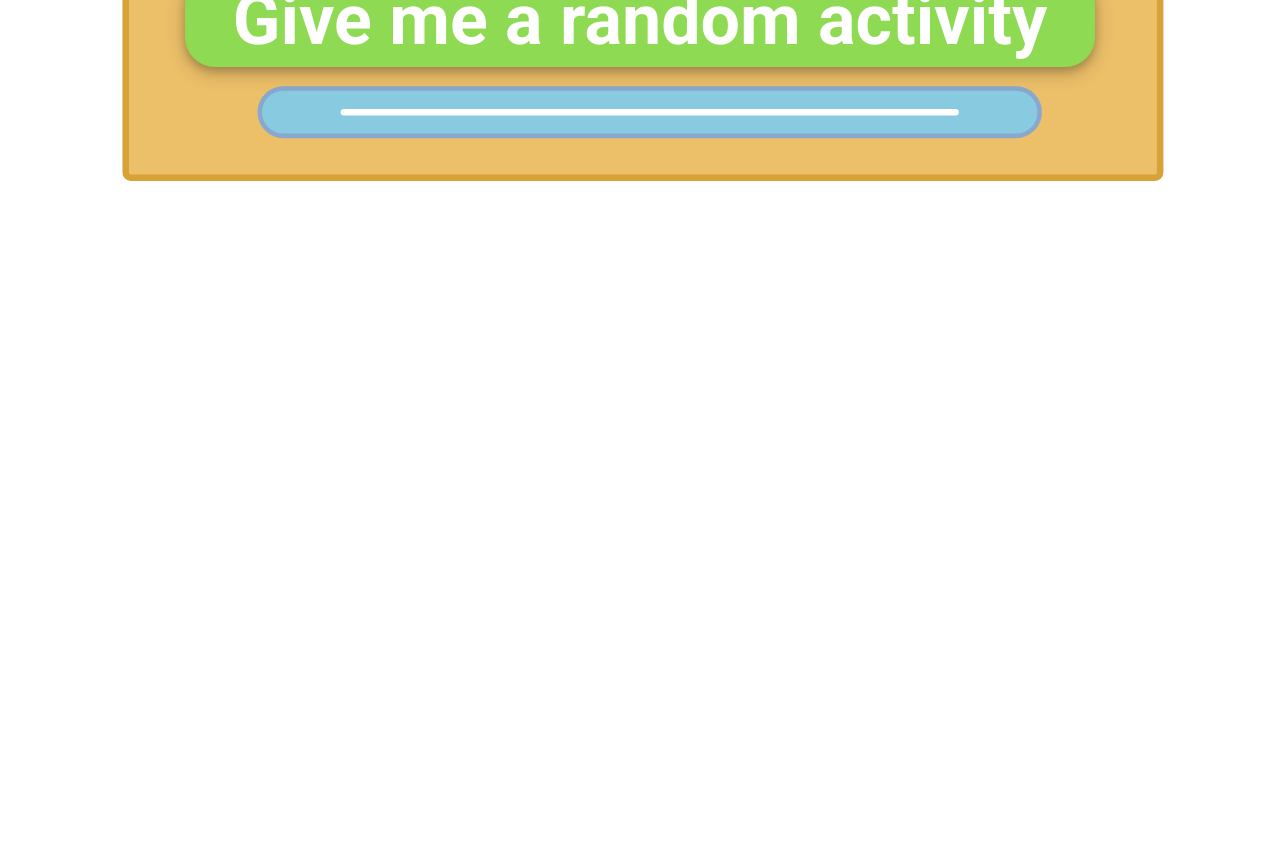
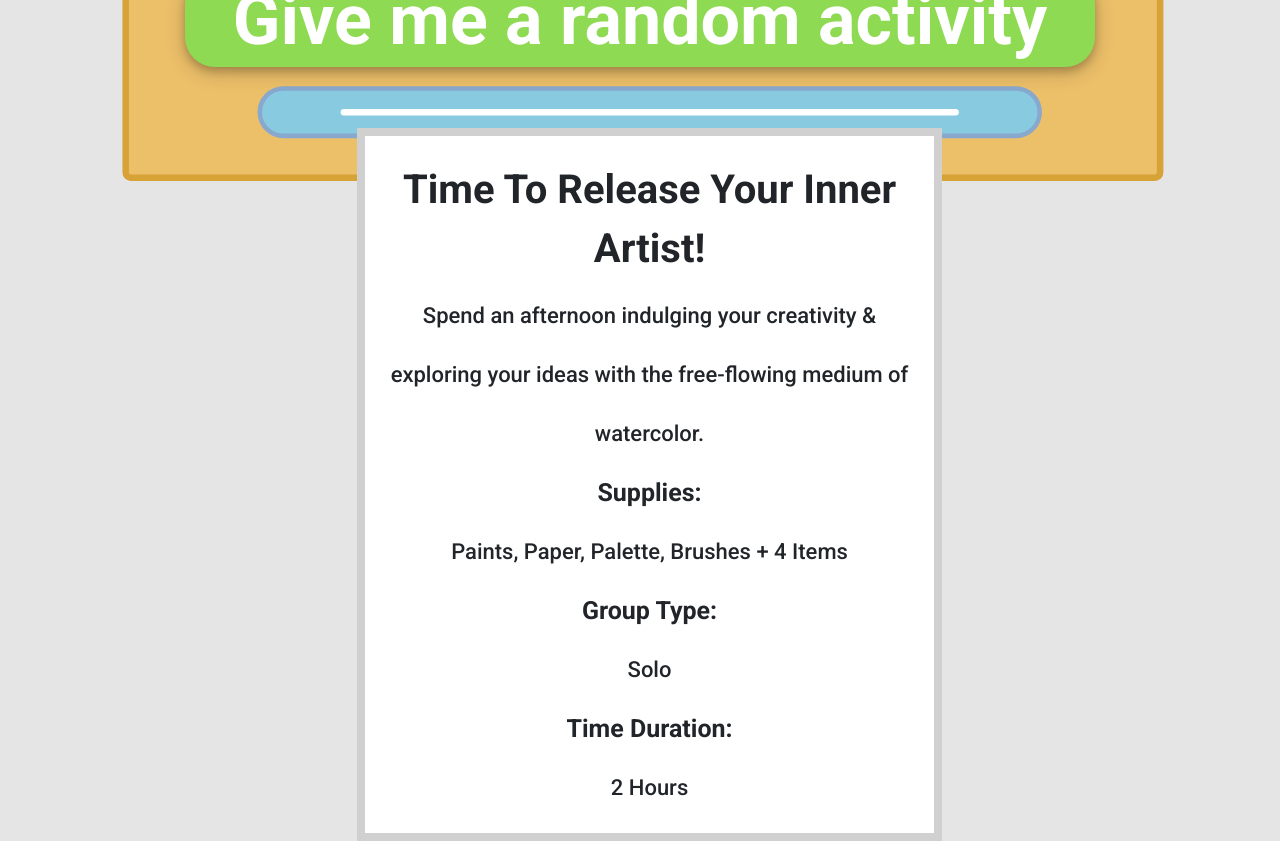
Before and after one commit to j-blaz3/hackathon-908, a React (Create React App) app: page / in a window 1280 px wide. Shown: the part 1320-2161 px from the top of the page. Before the commit the page ends 1609 px from the top, so only its background shows below. Built offline with nearby package versions, Linux system fonts and the light colour scheme.

Commit message:
Adds activity ticket

```diff
--- a/src/components/Activity/Activity.css
+++ b/src/components/Activity/Activity.css
@@ -1,3 +1,8 @@
+.activity-body {
+  width: 100%;
+  height: 100%;
+}
+
 .bubble {
   background-image: url("../../assets/bubble.svg");
   background-size: contain;
@@ -43,6 +48,9 @@
 }
 
 .slot-text-container {
+  display: flex;
+  justify-content: center;
+  align-items: center;
   height: 100%;
   background: #ffffff;
   border: 10px solid #a791ff;
@@ -50,8 +58,11 @@
   margin: 20px;
 }
 
-.hidden {
-  display: none;
+.activity-text {
+  font-family: "Rowdies", cursive;
+  font-weight: normal;
+  font-size: 46px;
+  line-height: 57px;
 }
 
 .slot-btn-row {
@@ -61,12 +72,58 @@
 
 .activity-btn {
   width: 70%;
-  background-color: #8FDA53;
+  background-color: #8fda53;
   border-radius: 30px;
   box-shadow: 0 4px 8px 0 rgba(0, 0, 0, 0.2), 0 6px 20px 0 rgba(0, 0, 0, 0.19);
   color: #fff;
-  font-family: 'Roboto', sans-serif;
+  font-family: "Roboto", sans-serif;
   font-weight: bold;
   font-size: 70px;
   line-height: 80px;
 }
+
+.activity-ticket {
+  background: #ffffff;
+  border: 8px solid #d0d0d0;
+  width: 46%;
+  position: relative;
+  top: 51%;
+  left: 27.75%;
+  margin-bottom: 50px;
+}
+
+.activity-ticket h5 {
+  font-family: "Roboto", sans-serif;
+  font-weight: bold;
+  font-size: 40px;
+  line-height: 59px;
+  margin: 0;
+}
+
+.ticket-text-body {
+  font-family: "Roboto", sans-serif;
+  font-weight: medium;
+  font-size: 22px;
+  line-height: 59px;
+  margin: 0;
+}
+
+.ticket-text-bold {
+  font-family: "Roboto", sans-serif;
+  font-weight: bold;
+  font-size: 25px;
+  line-height: 59px;
+  margin: 0;
+}
+
+.ticket-text-medium {
+  font-family: "Roboto", sans-serif;
+  font-weight: medium;
+  font-size: 22px;
+  line-height: 59px;
+  margin: 0;
+}
+
+.hidden {
+  display: none;
+}
--- a/src/components/Activity/Activity.js
+++ b/src/components/Activity/Activity.js
@@ -41,7 +41,7 @@ class Activity extends React.Component {
       );
     } else {
       return (
-        <>
+        <div className="activity-body">
           <div className="bubble"></div>
           <div className="slot-machine">
             <div className="row slot-upper-row">
@@ -83,8 +83,21 @@ class Activity extends React.Component {
                 Give me a random activity
               </button>
             </div>
+            <div className="activity-ticket text-center p-3">
+              <h5 className="p-2">Time To Release Your Inner Artist!</h5>
+              <p className="ticket-text-body">
+                Spend an afternoon indulging your creativity & exploring your
+                ideas with the free-flowing medium of watercolor.
+              </p>
+              <p className="ticket-text-bold">Supplies:</p>
+              <p className="ticket-text-medium">Paints, Paper, Palette, Brushes + 4 Items</p>
+              <p className="ticket-text-bold">Group Type:</p>
+              <p className="ticket-text-medium">Solo</p>
+              <p className="ticket-text-bold">Time Duration:</p>
+              <p className="ticket-text-medium">2 Hours</p>
+            </div>
           </div>
-        </>
+        </div>
       );
     }
   }
--- a/src/seedActivities.js
+++ b/src/seedActivities.js
@@ -3,7 +3,7 @@ const seedActivities = [
     activity: "Watercolor",
     category: "Art/Crafts",
     outdoorIndoor: "Indoor",
-    length: "2 hours",
+    length: "2 hrs",
     people: "Myself",
     video:
       '<iframe width="560" height="315" src="https://www.youtube.com/embed/jyO1jQh4RHw" frameborder="0" allow="accelerometer; autoplay; clipboard-write; encrypted-media; gyroscope; picture-in-picture" allowfullscreen></iframe>',
@@ -12,7 +12,7 @@ const seedActivities = [
     activity: "Drawing",
     category: "Art/Crafts",
     outdoorIndoor: "Indoor",
-    length: "1 hours",
+    length: "1 hrs",
     people: "Myself",
     video: "",
   },
@@ -20,7 +20,7 @@ const seedActivities = [
     activity: "Painting",
     category: "Art/Crafts",
     outdoorIndoor: "Indoor",
-    length: "2 hours",
+    length: "2 hrs",
     people: "Myself",
     video: "",
   },
@@ -28,7 +28,7 @@ const seedActivities = [
     activity: "Learn Spanish",
     category: "Learning",
     outdoorIndoor: "Indoor",
-    length: "4 hours",
+    length: "4 hrs",
     people: "Myself",
     video: "",
   },
@@ -36,7 +36,7 @@ const seedActivities = [
     activity: "Learn French",
     category: "Learning",
     outdoorIndoor: "Indoor",
-    length: "4 hours",
+    length: "4 hrs",
     people: "Myself",
     video: "",
   },
@@ -44,7 +44,7 @@ const seedActivities = [
     activity: "Learn German",
     category: "Learning",
     outdoorIndoor: "Indoor",
-    length: "4 hours",
+    length: "4 hrs",
     people: "Myself",
     video: "",
   },
@@ -52,7 +52,7 @@ const seedActivities = [
     activity: "Learn Italian",
     category: "Learning",
     outdoorIndoor: "Indoor",
-    length: "4 hours",
+    length: "4 hrs",
     people: "Myself",
     video: "",
   },
@@ -60,7 +60,7 @@ const seedActivities = [
     activity: "Bake Brownies",
     category: "Cooking",
     outdoorIndoor: "Indoor",
-    length: "30 minutes",
+    length: "30 min",
     people: "Myself",
     video: "",
   },
@@ -68,7 +68,7 @@ const seedActivities = [
     activity: "Bake Bread",
     category: "Cooking",
     outdoorIndoor: "Indoor",
-    length: "2 hours",
+    length: "2 hrs",
     people: "Myself",
     video: "",
   },
@@ -76,7 +76,7 @@ const seedActivities = [
     activity: "Make Sourdough",
     category: "Cooking",
     outdoorIndoor: "Indoor",
-    length: "2 hours",
+    length: "2 hrs",
     people: "Myself",
     video: "",
   },
@@ -84,7 +84,7 @@ const seedActivities = [
     activity: "Make Pasta",
     category: "Cooking",
     outdoorIndoor: "Indoor",
-    length: "2 hours 30 minutes",
+    length: "2.5 hrs",
     people: "Myself",
     video: "",
   },
@@ -92,7 +92,7 @@ const seedActivities = [
     activity: "Make A Hamburger",
     category: "Cooking",
     outdoorIndoor: "Indoor",
-    length: "30 minutes",
+    length: "30 min",
     people: "Myself",
     video: "",
   },
@@ -100,7 +100,7 @@ const seedActivities = [
     activity: "Learn Calligraphy",
     category: "Writing",
     outdoorIndoor: "Indoor",
-    length: "1 hour",
+    length: "1 hrs",
     people: "Myself",
     video: "",
   },
@@ -108,7 +108,7 @@ const seedActivities = [
     activity: "Knitting",
     category: "Art/Crafts",
     outdoorIndoor: "Indoor",
-    length: "3 hours",
+    length: "3 hrs",
     people: "Myself",
     video: "",
   },
@@ -116,7 +116,7 @@ const seedActivities = [
     activity: "Crocheting",
     category: "Art/Crafts",
     outdoorIndoor: "Indoor",
-    length: "3 hours",
+    length: "3 hrs",
     people: "Myself",
     video: "",
   },
@@ -124,7 +124,7 @@ const seedActivities = [
     activity: "Video Chat With Friend",
     category: "Social",
     outdoorIndoor: "Indoor",
-    length: "30 minutes",
+    length: "30 min",
     people: "1 Friend",
     video: "",
   },
@@ -132,7 +132,7 @@ const seedActivities = [
     activity: "Video Chat With Family",
     category: "Social",
     outdoorIndoor: "Indoor",
-    length: "30 minutes",
+    length: "30 min",
     people: "1 Friend",
     video: "",
   },
@@ -140,7 +140,7 @@ const seedActivities = [
     activity: "Video Games",
     category: "Electronic",
     outdoorIndoor: "Indoor",
-    length: "1 hour",
+    length: "1 hrs",
     people: "Myself",
     video: "",
   },
@@ -148,7 +148,7 @@ const seedActivities = [
     activity: "Board Games",
     category: "Social",
     outdoorIndoor: "Indoor",
-    length: "2 hour 30 minutes",
+    length: "2.5 hrs",
     people: "1 Friend",
     video: "",
   },
@@ -156,7 +156,7 @@ const seedActivities = [
     activity: "Bike Ride",
     category: "Fitness",
     outdoorIndoor: "Outdoor",
-    length: "1 hour",
+    length: "1 hrs",
     people: "Myself",
     video: "",
   },
@@ -164,7 +164,7 @@ const seedActivities = [
     activity: "Walking",
     category: "Fitness",
     outdoorIndoor: "Outdoor",
-    length: "30 minutes",
+    length: "30 min",
     people: "Myself",
     video: "",
   },
@@ -172,7 +172,7 @@ const seedActivities = [
     activity: "Rollerblading",
     category: "Fitness",
     outdoorIndoor: "Outdoor",
-    length: "30 minutes",
+    length: "30 min",
     people: "Myself",
     video: "",
   },
@@ -180,7 +180,7 @@ const seedActivities = [
     activity: "Running",
     category: "Fitness",
     outdoorIndoor: "Outdoor",
-    length: "30 minutes",
+    length: "30 min",
     people: "Myself",
     video: "",
   },
@@ -188,7 +188,7 @@ const seedActivities = [
     activity: "Hiking",
     category: "Fitness",
     outdoorIndoor: "Outdoor",
-    length: "1 hour 30 minutes",
+    length: "1 hrs",
     people: "Myself",
     video: "",
   },
@@ -196,7 +196,7 @@ const seedActivities = [
     activity: "Pant a fruit tree",
     category: "Planting",
     outdoorIndoor: "Outdoor",
-    length: "1 hour",
+    length: "1 hrs",
     people: "Myself",
     video: "",
   },
@@ -204,7 +204,7 @@ const seedActivities = [
     activity: "Yoga",
     category: "Fitness",
     outdoorIndoor: "Both",
-    length: "1 hour",
+    length: "1 hrs",
     people: "Myself",
     video: "",
   },
@@ -212,7 +212,7 @@ const seedActivities = [
     activity: "Meditate",
     category: "Fitness",
     outdoorIndoor: "Both",
-    length: "30 minutes",
+    length: "30 min",
     people: "Myself",
     video: "",
   },
@@ -220,7 +220,7 @@ const seedActivities = [
     activity: "Sing a song out loud",
     category: "Singing",
     outdoorIndoor: "Both",
-    length: "15 minutes",
+    length: "15 min",
     people: "Myself",
     video: "",
   },
@@ -228,7 +228,7 @@ const seedActivities = [
     activity: "Write a letter",
     category: "Writing",
     outdoorIndoor: "Both",
-    length: "30 minutes",
+    length: "30 min",
     people: "Myself",
     video: "",
   },
@@ -236,7 +236,7 @@ const seedActivities = [
     activity: "Start a journal",
     category: "Writing",
     outdoorIndoor: "Both",
-    length: "30 minutes",
+    length: "30 min",
     people: "Myself",
     video: "",
   },
@@ -244,7 +244,7 @@ const seedActivities = [
     activity: "Coloring",
     category: "Art/Crafts",
     outdoorIndoor: "Both",
-    length: "30 minutes",
+    length: "30 min",
     people: "Myself",
     video: "",
   },
@@ -252,7 +252,7 @@ const seedActivities = [
     activity: "Build a terrarium",
     category: "Planting",
     outdoorIndoor: "Both",
-    length: "2 hours",
+    length: "2 hrs",
     people: "Myself",
     video: "",
   },
@@ -260,7 +260,7 @@ const seedActivities = [
     activity: "Start a herb garden",
     category: "Planting",
     outdoorIndoor: "Both",
-    length: "1 hour",
+    length: "1 hrs",
     people: "Myself",
     video: "",
   },
@@ -268,7 +268,7 @@ const seedActivities = [
     activity: "Read Harry Potter",
     category: "Reading",
     outdoorIndoor: "Both",
-    length: "4 hours",
+    length: "4 hrs",
     people: "Myself",
     video: "",
   },
--- a/src/style.css
+++ b/src/style.css
@@ -1,4 +1,5 @@
 body {
+  background-color: #E5E5E5;
   width: 100vw;
   height: 100vh;
   margin: 0;
```
Also changed, not shown: 1 other file (tests, documents, lock files or other folders).
